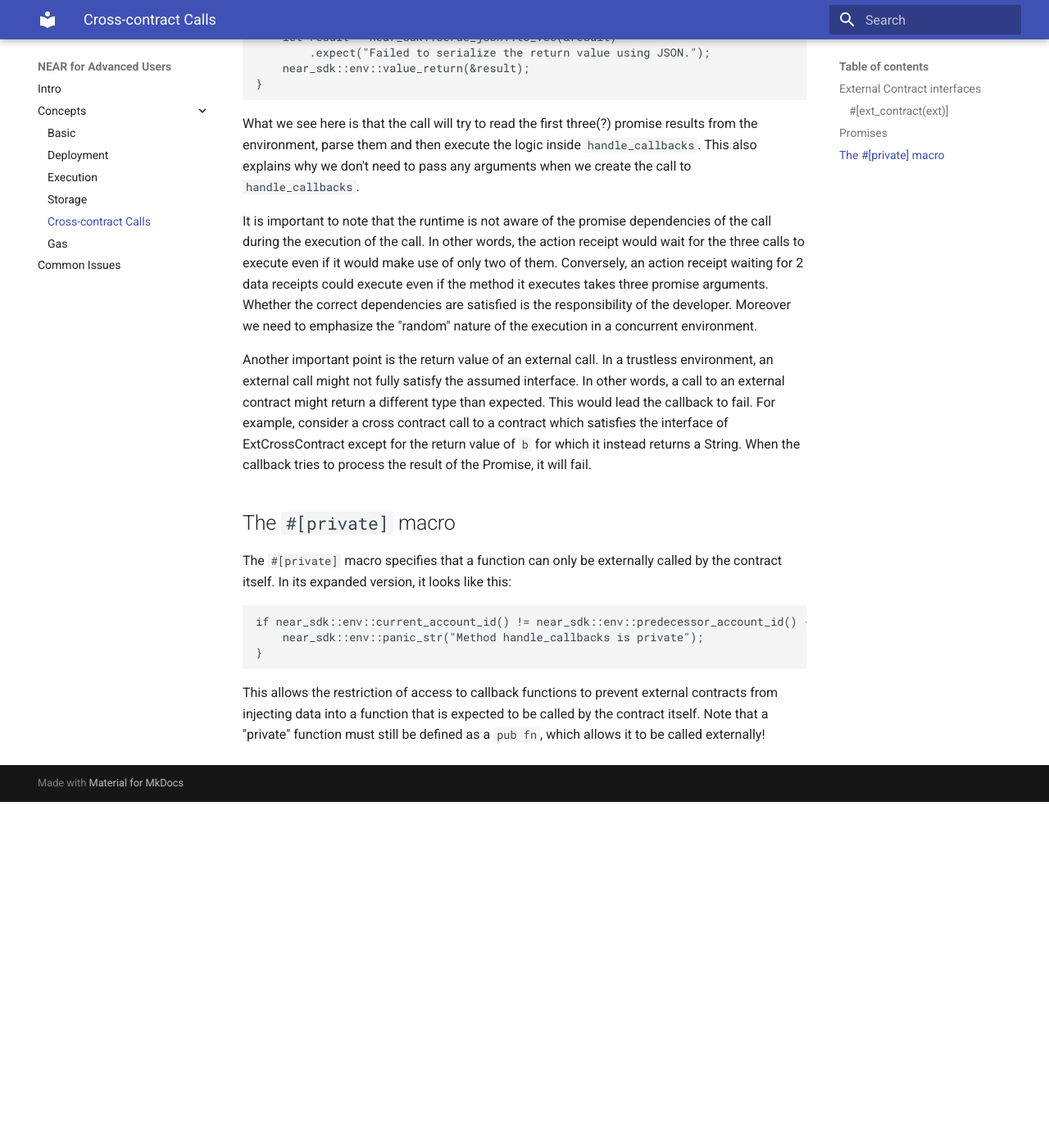
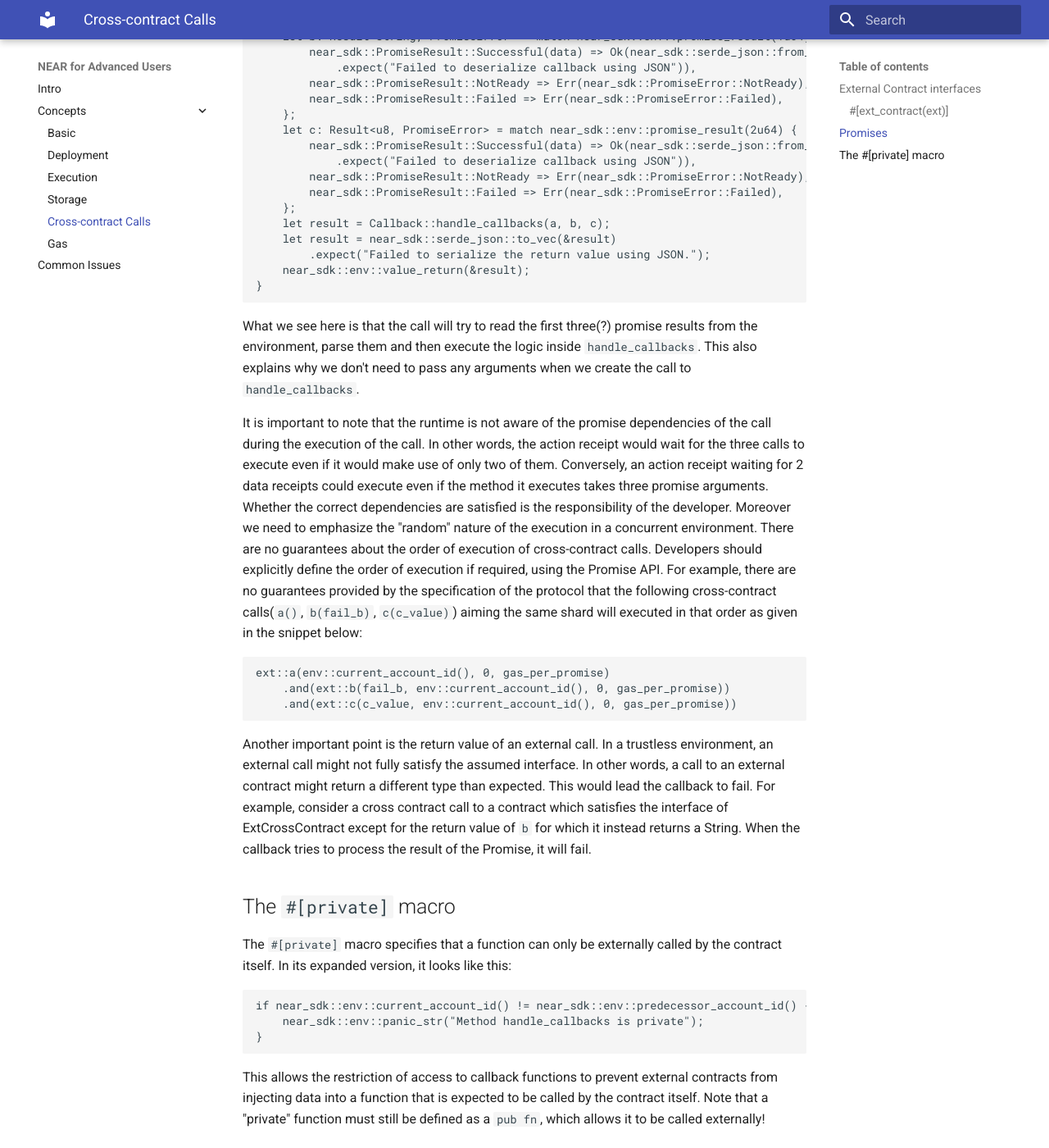
Before and after one commit to ChainSecurity/near-for-auditors, an MkDocs documentation site: the page built from docs/cross-contract-calls.md, in a window 1280 px wide and 1400 px high, scrolled down 2932 px. Shown: the whole window at 82% size. Built offline with MkDocs 1.6.1 and Material for MkDocs 9.7.7, drawn with Linux system fonts in a browser that asks for light colours; before the commit the page ends 3910 px from its top, so only the background shows below that; some of the changed text lies outside the part shown.

Commit message:
Update doc

```diff
--- a/docs/cross-contract-calls.md
+++ b/docs/cross-contract-calls.md
@@ -5,6 +5,19 @@
 ## External Contract interfaces
 
 Similarly to Solidity, in order for the smart contract to typecheck we need to define the interface of the external contracts we wish to interact with. This, in Rust, happens with a declaration of a trait such as ``ExtCrossContract``. In this particular case, ``ExtCrossContract`` implements four functions, namely ``a`` which takes no arguments and returns a Promise, i.e. it makes another cross-contract call, ``b`` which takes a ``bool`` parameter and returns a ``String``, ``c`` which takes and returns a ``u8`` and ``handle_callback`` which takes three callback results and returns 3 booleans.
+
+    #[ext_contract(ext)]
+    pub trait ExtCrossContract {
+        fn a() -> Promise;
+        fn b(fail: bool) -> String;
+        fn c(value: u8) -> u8;
+        fn handle_callbacks(
+            #[callback_result] a: Result<u8, PromiseError>,
+            #[callback_result] b: Result<String, PromiseError>,
+            #[callback_result] c: Result<u8, PromiseError>,
+        ) -> (bool, bool, bool);
+    }
+
 
 ### #[ext_contract(ext)]
 
@@ -107,7 +120,11 @@
 What we see here is that the call will try to read the first three(?) promise results from the environment, parse them and then execute the logic inside ``handle_callbacks``. This also explains why we don't need to pass any arguments when we create the call to ``handle_callbacks``.
 
 It is important to note that the runtime is not aware of the promise dependencies of the call during the execution of the call. In other words, the action receipt would wait for the three calls to execute even if it would make use of only two of them.
-Conversely, an action receipt waiting for 2 data receipts could execute even if the method it executes takes three promise arguments. Whether the correct dependencies are satisfied is the responsibility of the developer. Moreover we need to emphasize the "random" nature of the execution in a concurrent environment.
+Conversely, an action receipt waiting for 2 data receipts could execute even if the method it executes takes three promise arguments. Whether the correct dependencies are satisfied is the responsibility of the developer. Moreover we need to emphasize the "random" nature of the execution in a concurrent environment. There are no guarantees about the order of execution of cross-contract calls. Developers should explicitly define the order of execution if required, using the Promise API. For example, there are no guarantees provided by the specification of the protocol that the following cross-contract calls(``a()``, ``b(fail_b)``, ``c(c_value)``) aiming the same shard will executed in that order as given in the snippet below:
+
+    ext::a(env::current_account_id(), 0, gas_per_promise)
+        .and(ext::b(fail_b, env::current_account_id(), 0, gas_per_promise))
+        .and(ext::c(c_value, env::current_account_id(), 0, gas_per_promise))
 
 Another important point is the return value of an external call. In a trustless environment, an external call might not fully satisfy the assumed interface. In other words, a call to an external contract might return a different type than expected. This would lead the callback to fail. For example, consider a cross contract call to a contract which satisfies the interface of ExtCrossContract except for the return value of ``b`` for which it instead returns a String. When the callback tries to process the result of the Promise, it will fail.
 
```
Also changed, not shown: docs/gas.md (+1 -1 lines), docs/storage.md (+1 -1 lines).
